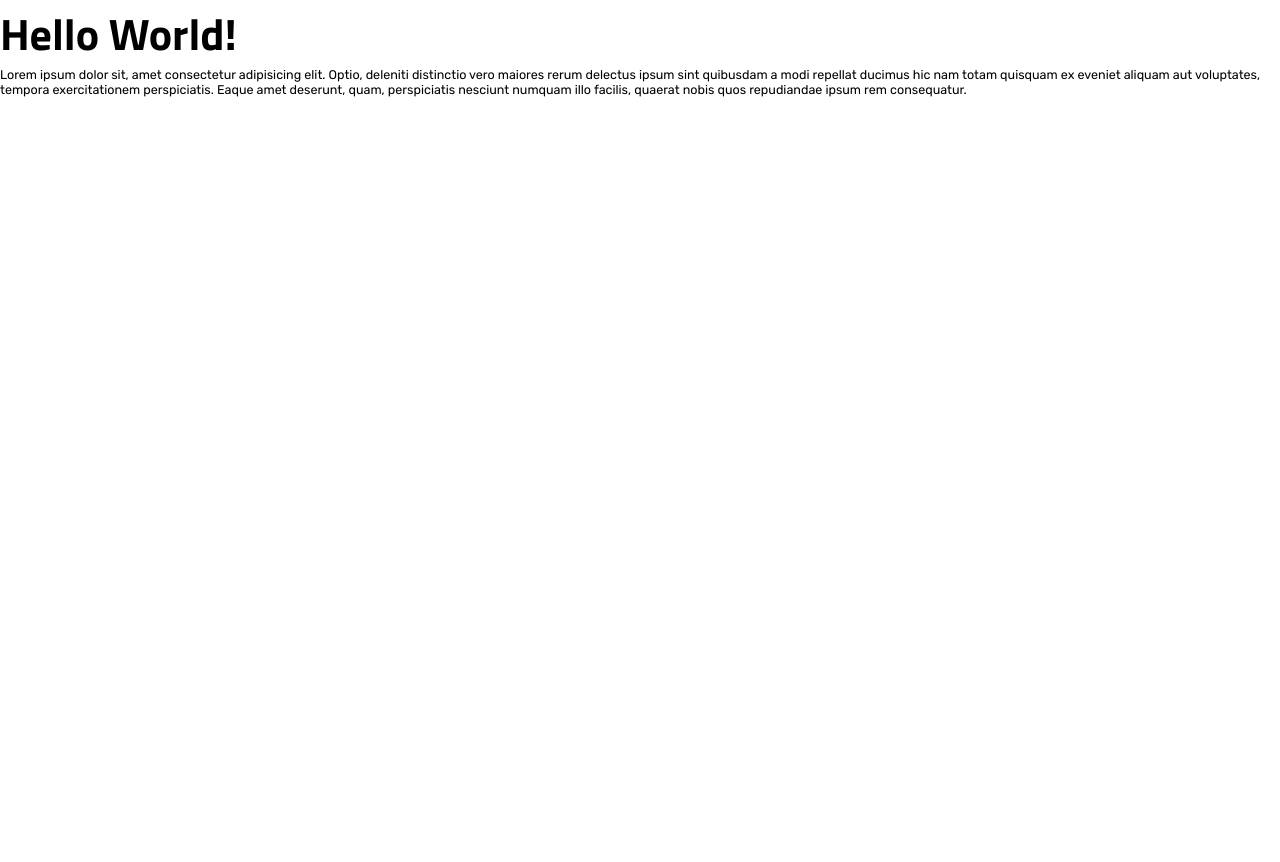
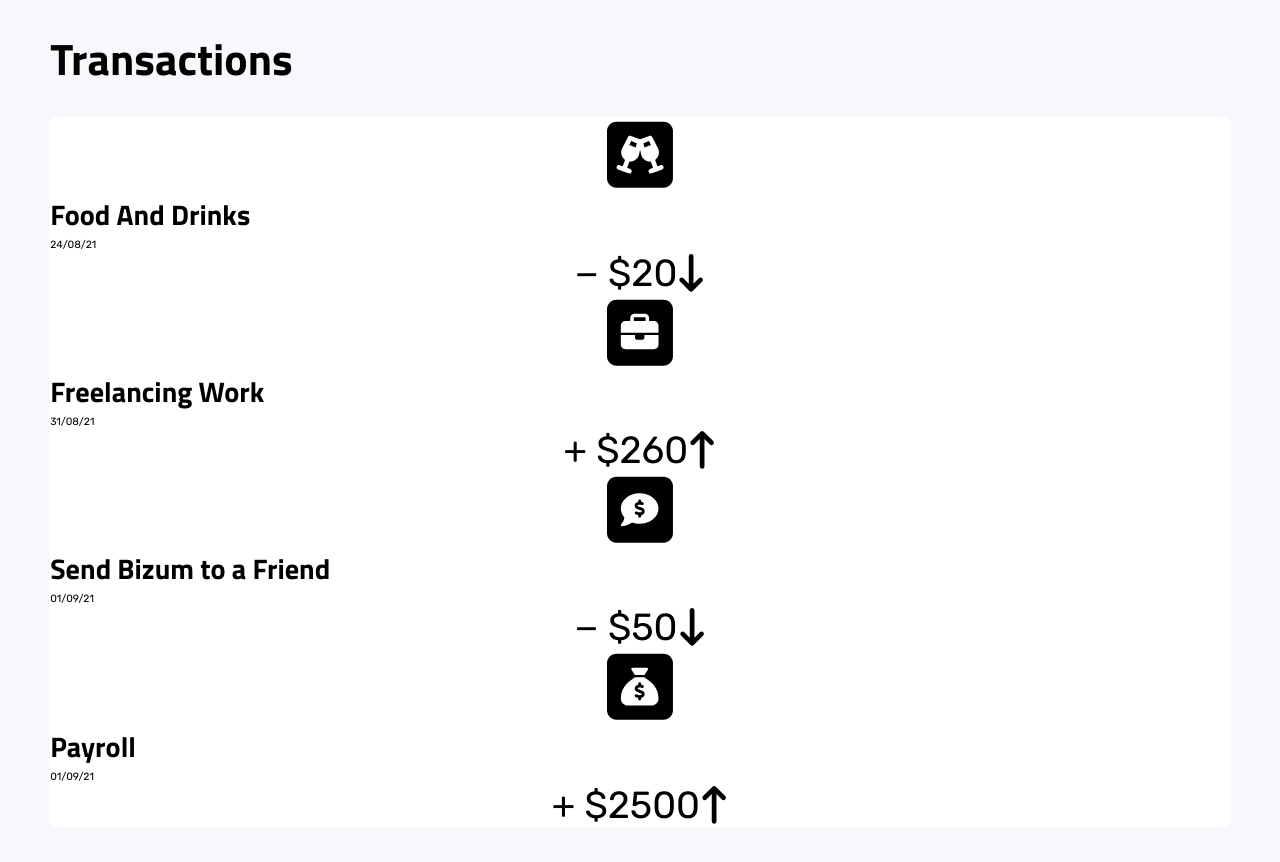
Before and after one commit to Jotadizeta/training-react, a JavaScript app in the folder expenses/: page / in a window 1280 px wide. Shown: the top 862 px of the page. Before the commit the page ends 800 px from the top, so only its background shows below. Built offline with nearby package versions, Linux system fonts and the light colour scheme; the HTML template or start-up script is replaced by a standard one.

Commit message:
first js Expenses ready

```diff
--- a/expenses/package.json
+++ b/expenses/package.json
@@ -3,6 +3,10 @@
   "version": "0.1.0",
   "private": true,
   "dependencies": {
+    "@fortawesome/fontawesome-svg-core": "^6.4.2",
+    "@fortawesome/free-regular-svg-icons": "^6.4.2",
+    "@fortawesome/free-solid-svg-icons": "^6.4.2",
+    "@fortawesome/react-fontawesome": "^0.2.0",
     "@testing-library/jest-dom": "^5.17.0",
     "@testing-library/react": "^13.4.0",
     "@testing-library/user-event": "^13.5.0",
--- a/expenses/public/index.html
+++ b/expenses/public/index.html
@@ -9,7 +9,7 @@
       name="description"
       content="Web site created using create-react-app"
     />
-    <title>Clean Template</title>
+    <title>Expenses Manager</title>
     <link rel="preconnect" href="https://fonts.googleapis.com" />
     <link rel="preconnect" href="https://fonts.gstatic.com" crossorigin />
     <link
--- a/expenses/src/App.css
+++ b/expenses/src/App.css
@@ -0,0 +1,4 @@
+.main{
+    width: 100%;
+    padding: 2em 4em;
+}
--- a/expenses/src/App.js
+++ b/expenses/src/App.js
@@ -1,17 +1,11 @@
-// import './App.css';
+import "./App.css";
+import Expenses from "./components/Expenses";
 
 function App() {
   return (
-    <div>
-      <h1>Hello World!</h1>
-      <p>
-        Lorem ipsum dolor sit, amet consectetur adipisicing elit. Optio,
-        deleniti distinctio vero maiores rerum delectus ipsum sint quibusdam a
-        modi repellat ducimus hic nam totam quisquam ex eveniet aliquam aut
-        voluptates, tempora exercitationem perspiciatis. Eaque amet deserunt,
-        quam, perspiciatis nesciunt numquam illo facilis, quaerat nobis quos
-        repudiandae ipsum rem consequatur.
-      </p>
+    <div className="main">
+      <h1>Transactions</h1>
+      <Expenses></Expenses>
     </div>
   );
 }
--- /dev/null
+++ b/expenses/src/components/Expenses.css
@@ -0,0 +1,5 @@
+.wrapper{
+    margin: 2em auto;
+    border-radius: .5rem;
+    background-color: #feffff;
+}
--- /dev/null
+++ b/expenses/src/components/Expenses.js
@@ -0,0 +1,112 @@
+import "./Expenses.css";
+import { FontAwesomeIcon } from "@fortawesome/react-fontawesome";
+import {
+  faChampagneGlasses,
+  faSquare,
+  faBurger,
+  faGlassWater,
+  faArrowDownLong,
+  faArrowUpLong,
+  faBriefcase,
+  faCommentDollar,
+  faSackDollar,
+  faArrowsUpDown,
+} from "@fortawesome/free-solid-svg-icons";
+
+function Expenses() {
+  return (
+    <div className="wrapper">
+      {/* item 1*/}
+      <div className="item-container">
+        <div className="item-icon fa-4x flex-20 flex-center">
+          <span className="fa-layers fa-fw fa-xl">
+            <FontAwesomeIcon icon={faSquare} className="light-bill" />
+            <FontAwesomeIcon
+              icon={faChampagneGlasses}
+              inverse
+              transform="shrink-8"
+              className="bill"
+            />
+          </span>
+        </div>
+        <div className="item-info flex-60">
+          <h2>Food And Drinks</h2>
+          <small className="expense-date">24/08/21</small>
+        </div>
+        <div className="item-cost flex-20 income fa-3x flex-center">
+          <span>&#8722; $20</span>
+          <FontAwesomeIcon icon={faArrowDownLong} className="m-left-20" />
+        </div>
+      </div>
+      {/* item 2*/}
+      <div className="item-container">
+        <div className="item-icon fa-4x flex-20 flex-center">
+          <span className="fa-layers fa-fw fa-xl">
+            <FontAwesomeIcon icon={faSquare} className="light-incoming" />
+            <FontAwesomeIcon
+              icon={faBriefcase}
+              inverse
+              transform="shrink-8"
+              className="incoming"
+            />
+          </span>
+        </div>
+        <div className="item-info flex-60">
+          <h2>Freelancing Work</h2>
+          <small className="expense-date">31/08/21</small>
+        </div>
+        <div className="item-cost flex-20 income fa-3x flex-center">
+          <span>&#43; $260</span>
+          <FontAwesomeIcon icon={faArrowUpLong} className="m-left-20" />
+        </div>
+      </div>
+      {/* item 3*/}
+      <div className="item-container">
+        <div className="item-icon fa-4x flex-20 flex-center">
+          <span className="fa-layers fa-fw fa-xl">
+            <FontAwesomeIcon icon={faSquare} className="light-bizum" />
+            <FontAwesomeIcon
+              icon={faCommentDollar}
+              inverse
+              transform="shrink-8"
+              className="bizum"
+            />
+          </span>
+        </div>
+        <div className="item-info flex-60">
+          <h2>Send Bizum to a Friend</h2>
+          <small className="expense-date">01/09/21</small>
+        </div>
+        <div className="item-cost flex-20 income fa-3x flex-center">
+          <span>&#8722; $50</span>
+          <FontAwesomeIcon icon={faArrowDownLong} className="m-left-20" />
+        </div>
+      </div>
+      {/* item 4*/}
+      <div className="item-container">
+        <div className="item-icon fa-4x flex-20 flex-center">
+          <span className="fa-layers fa-fw fa-xl">
+            <FontAwesomeIcon icon={faSquare} className="light-incoming" />
+            <FontAwesomeIcon
+              icon={faSackDollar}
+              inverse
+              transform="shrink-8"
+              className="incoming"
+            />
+          </span>
+        </div>
+        <div className="item-info flex-60">
+          <h2>Payroll</h2>
+          <small className="expense-date">01/09/21</small>
+        </div>
+        <div className="item-cost flex-20 income fa-3x flex-center">
+          <span>&#43; $2500</span>
+          <FontAwesomeIcon icon={faArrowUpLong} className="m-left-20" />
+        </div>
+      </div>
+      {/* final items */}
+    </div>
+  );
+}
+
+export default Expenses;
--- a/expenses/src/index.css
+++ b/expenses/src/index.css
@@ -1,6 +1,7 @@
 :root {
   box-sizing: border-box;
   font-size: 0.785em;
+  --bg-color: #f7f8fc;
 }
 
 *,
@@ -15,6 +16,9 @@
 
 body {
   font-family: "Rubik", sans-serif;
+  background-color: var(--bg-color);
+  width: 100vw;
+  min-height: 100vh;
 }
 
 h1,
@@ -44,3 +48,9 @@ h5 {
 h6 {
   font-size: 0.7rem;
 }
+
+.flex-center{
+  display: flex;
+  justify-content: center;
+  align-items: center;
+}
```
Also changed, not shown: 1 other file (tests, documents, lock files or other folders).
